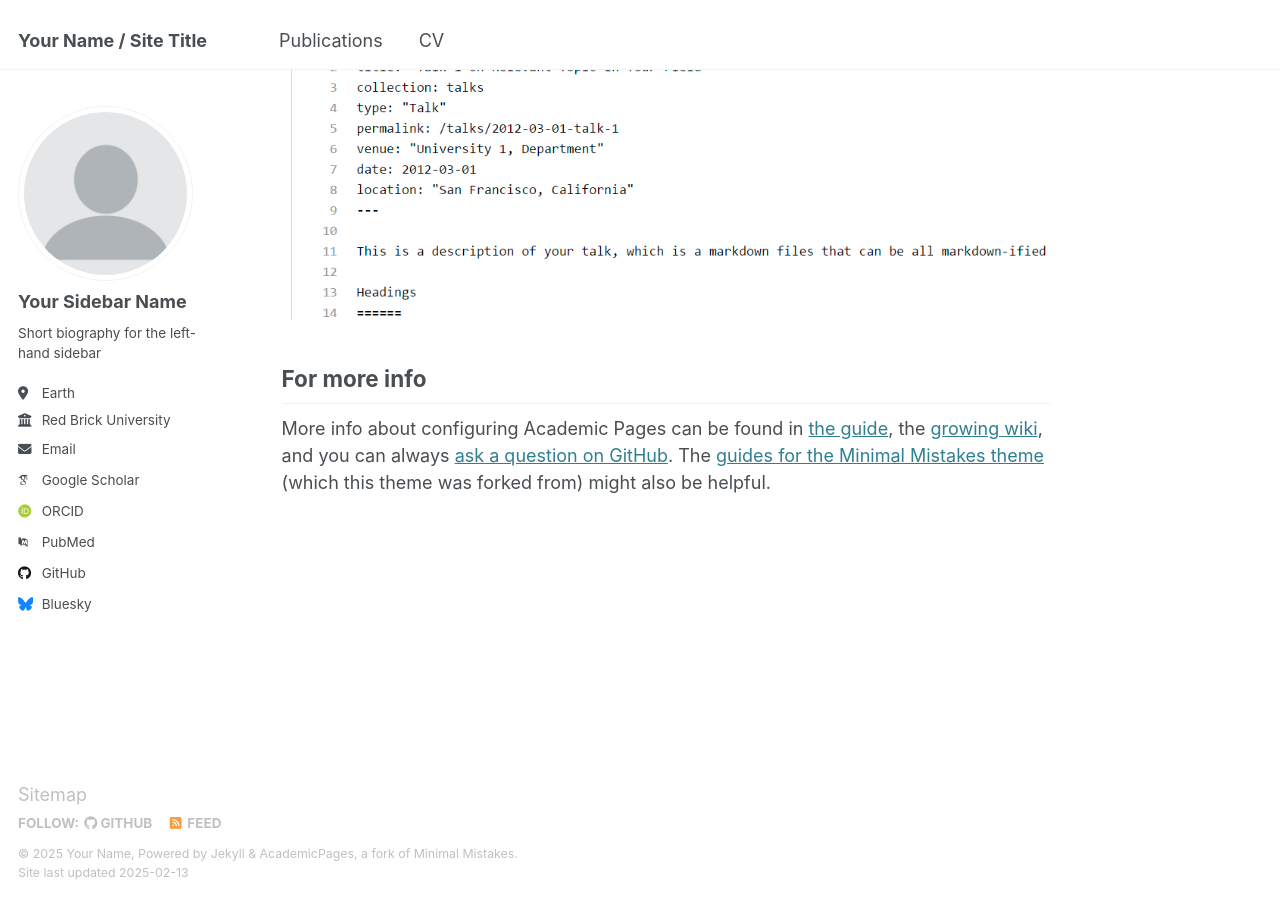
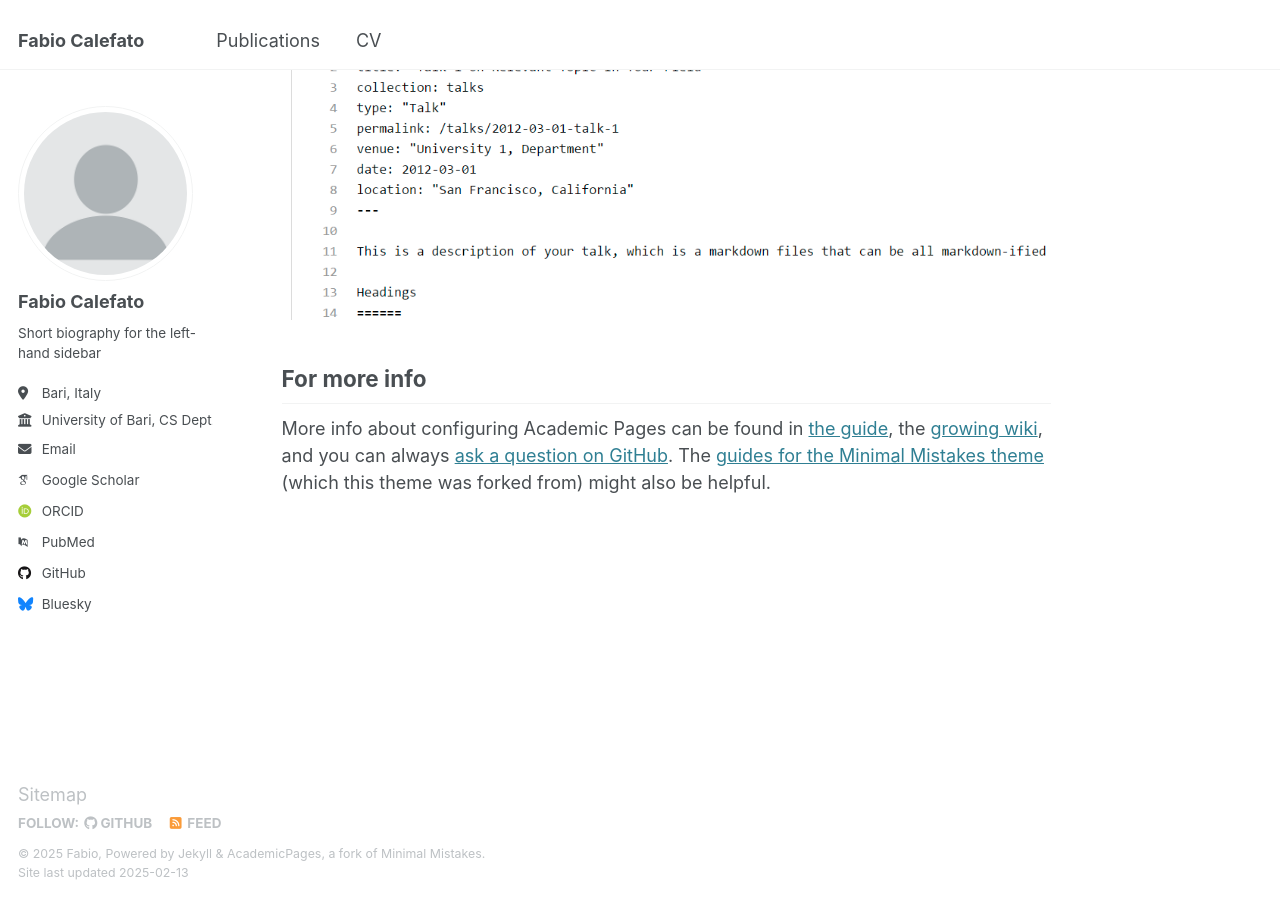
Before and after one commit to bateman/bateman.github.io, a Jekyll site: the page built from _pages/about.md, in a window 1280 px wide and 900 px high, scrolled down 2642 px. Built offline with Jekyll 4.4.1, drawn with Linux system fonts in a browser that asks for light colours; some web fonts are replaced.

Commit message:
Update _config.yml

```diff
--- a/_config.yml
+++ b/_config.yml
@@ -9,13 +9,13 @@
 # Basic Site Settings
 locale                   : "en-US"
 site_theme               : "default"
-title                    : "Your Name / Site Title"
+title                    : "Fabio Calefato"
 title_separator          : "-"
-name                     : &name "Your Name"
-description              : &description "personal description"
-url                      : https://academicpages.github.io # the base hostname & protocol for your site e.g. "https://[your GitHub username].github.io"
+name                     : &name "Fabio"
+description              : &description "personal website"
+url                      : https://bateman.github.io
 baseurl                  : "" # the subpath of your site, e.g. "/blog"
-repository               : "academicpages/academicpages.github.io"
+repository               : "bateman/bateamn.github.io"
 
 # Site Author - The following control what appear as part of the author content on the side bar.
 #               If a field is blank the icon and link will not appear, otherwise it will be shown.
@@ -23,13 +23,13 @@ repository               : "academicpages/academicpages.github.io"
 author:
   # Biographic information
   avatar           : "profile.png"
-  name             : "Your Sidebar Name"
-  pronouns         : # example: "she/her"
+  name             : "Fabio Calefato"
+  pronouns         : # example: "he/hisr"
   bio              : "Short biography for the left-hand sidebar"
-  location         : "Earth"
-  employer         : "Red Brick University"
+  location         : "Bari, Italy"
+  employer         : "University of Bari, CS Dept."
   uri              : # URL
-  email            : "none@example.org"
+  email            : "fabio.calefato@uniba.it"
 
   # Academic websites
   arxiv            : # URL - Update with the correct link to your profile
@@ -45,7 +45,7 @@ author:
   bitbucket        : # Username - Update with your username on the site
   codepen          : # Username
   dribbble         : # Username
-  github           : "academicpages"
+  github           : "bateman"
   kaggle           : # Username
   stackoverflow    : # User number or user number and name (i.e., use "1" or "1/jeff-atwood")
 
```
